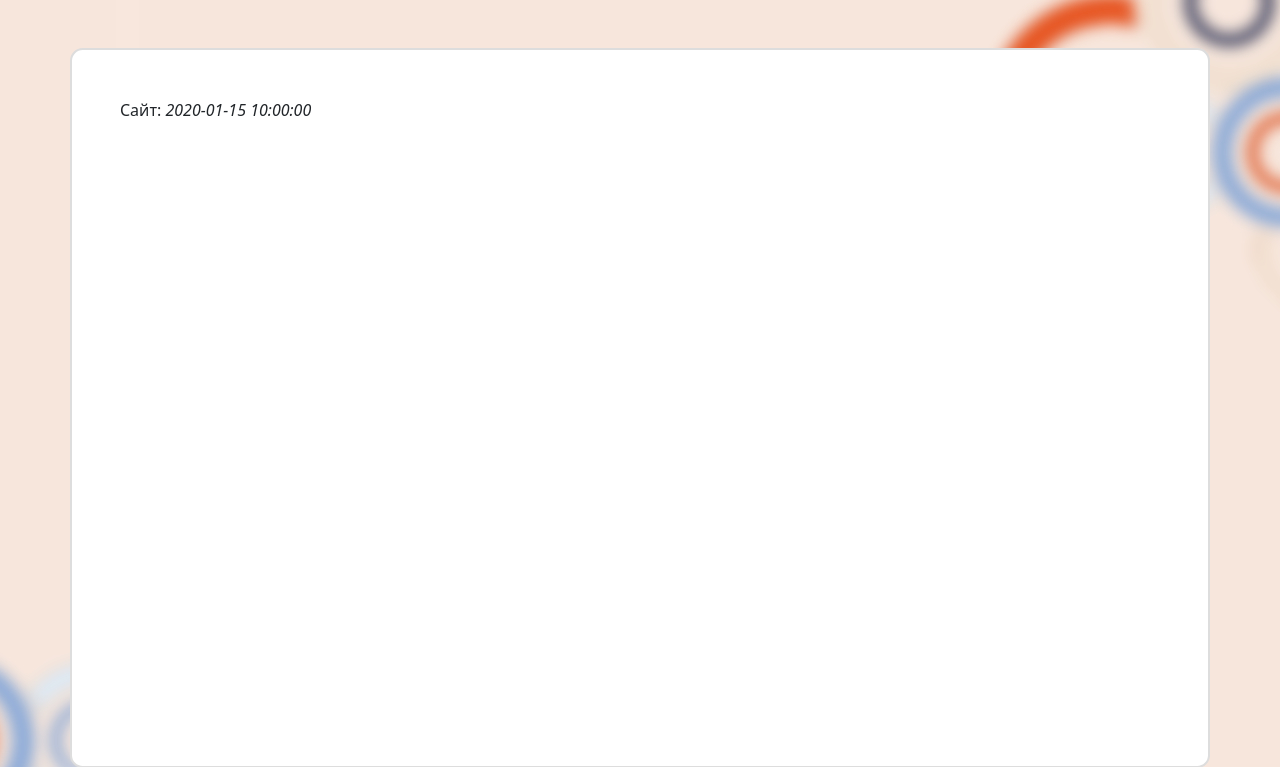
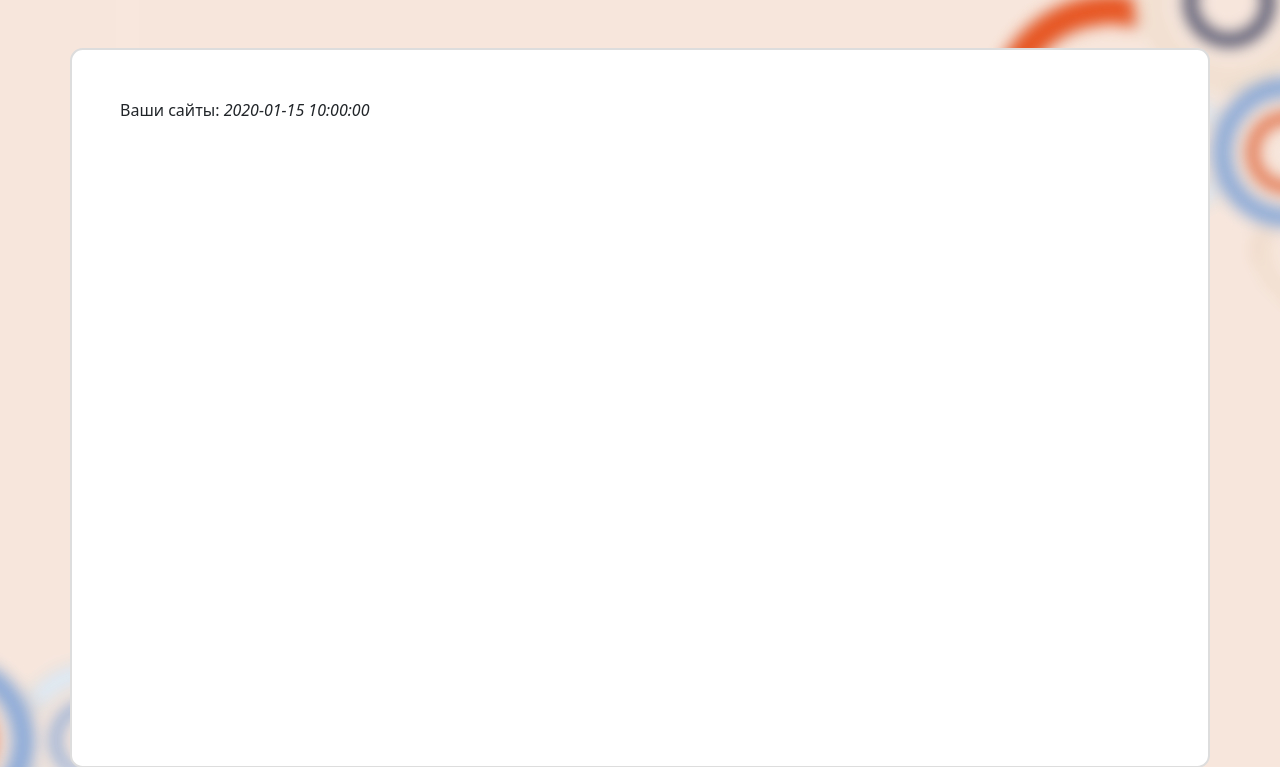
Before and after one commit to Shadow318193/Detector, a Flask app: template templates/index (1).html in a window 1280 px wide. Shown: the part 70-837 px from the top of the page. Run offline with Flask 3, Linux system fonts and the light colour scheme; the template is opened without the code that fills it: most values are stand-ins (such as "Sample title", 1, 10 or a date in 2020).

Commit message:
update html

```diff
--- a/templates/index (1).html
+++ b/templates/index (1).html
@@ -2,7 +2,7 @@
 {% block main_content %}
     <div class="row pb-3">
 
-            <p>Сайт: <i>{{ user_time }}</i></p>
+            <p>Ваши сайты: <i>{{ user_time }}</i></p>
             <table class="table table-bordered">
                 <thead class="thead-dark">
                 <tr>
--- a/templates/popular.html
+++ b/templates/popular.html
@@ -1,7 +1,7 @@
 {% extends 'base.html' %}
 {% block main_content %}
     <div class="row pb-3">
-            <p>Популярные: <i>{{ user_time }}</i></p>
+            <p>Популярные сайты: <i>{{ user_time }}</i></p>
             <table class="table table-bordered">
                 <thead class="thead-dark">
                 <tr>
```
